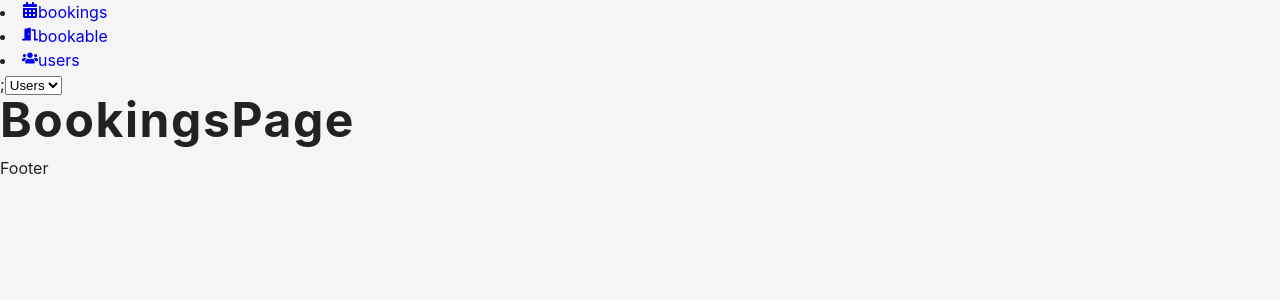
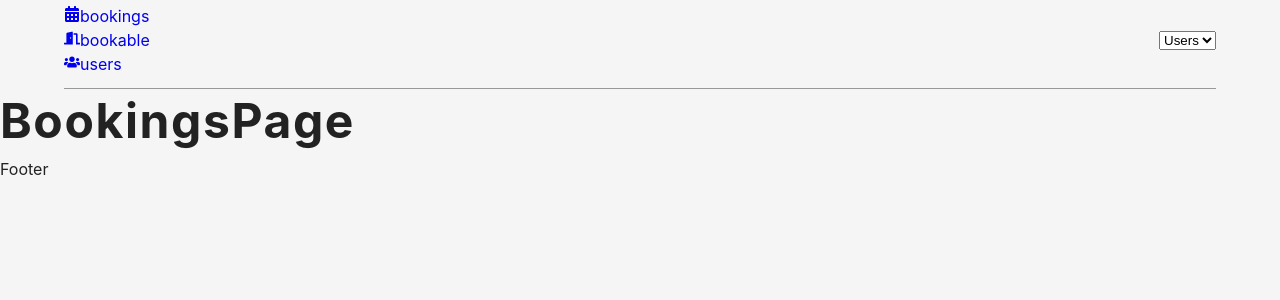
Before and after one commit to VladiVK/react-ts-bookable, a React (Create React App) app: page / in a window 1280 px wide. Shown: the top 300 px of the page. Built offline with nearby package versions, Linux system fonts and the light colour scheme.

Commit message:
chore(style): setup basic global css

```diff
--- a/src/components/navbar/Navbar.tsx
+++ b/src/components/navbar/Navbar.tsx
@@ -1,15 +1,18 @@
 import React from 'react';
 import NavbarLinks from '../navbarLinks';
 import UserPicker from '../userPicker';
-
+import { NavbarWrapper } from './style';
 const Navbar = () => {
   return (
-    <nav>
-      <div className='nav__center'>
-        <NavbarLinks />
-        <UserPicker />
-      </div>
-    </nav>
+    <>
+      <NavbarWrapper>
+        <div className='nav__center'>
+          <NavbarLinks />
+          <UserPicker />
+        </div>
+      </NavbarWrapper>
+      <hr />
+    </>
   );
 };
 
--- /dev/null
+++ b/src/components/navbar/style.js
@@ -0,0 +1,22 @@
+import styled from 'styled-components';
+
+export const NavbarWrapper = styled.nav`
+  height: 5rem;
+  display: flex;
+  align-items: center;
+  justify-content: center;
+
+  .nav__center {
+    width: 90vw;
+    margin: 0 auto;
+    max-width: var(--max-width);
+  }
+
+  @media (min-width: 992px) {
+    .nav__center {
+      display: flex;
+      align-items: center;
+      justify-content: space-between;
+    }
+  }
+`;
--- a/src/components/navbarLinks/NavbarLinks.tsx
+++ b/src/components/navbarLinks/NavbarLinks.tsx
@@ -4,7 +4,7 @@ import { links } from '../../utils/constants';
 
 const NavbarLinks = () => {
   return (
-    <>
+    <ul>
       {links.map((link) => {
         return (
           <li key={link.id}>
@@ -15,8 +15,7 @@ const NavbarLinks = () => {
           </li>
         );
       })}
-      ;
-    </>
+    </ul>
   );
 };
 
--- a/src/index.css
+++ b/src/index.css
@@ -54,6 +54,9 @@ a {
 hr {
   border: none;
   border-top: 1px solid var(--clr-grey);
+  width: 90vw;
+  max-width: var(--max-width);
+  margin: 0.5rem auto;
 }
 h1,
 h2,
```
